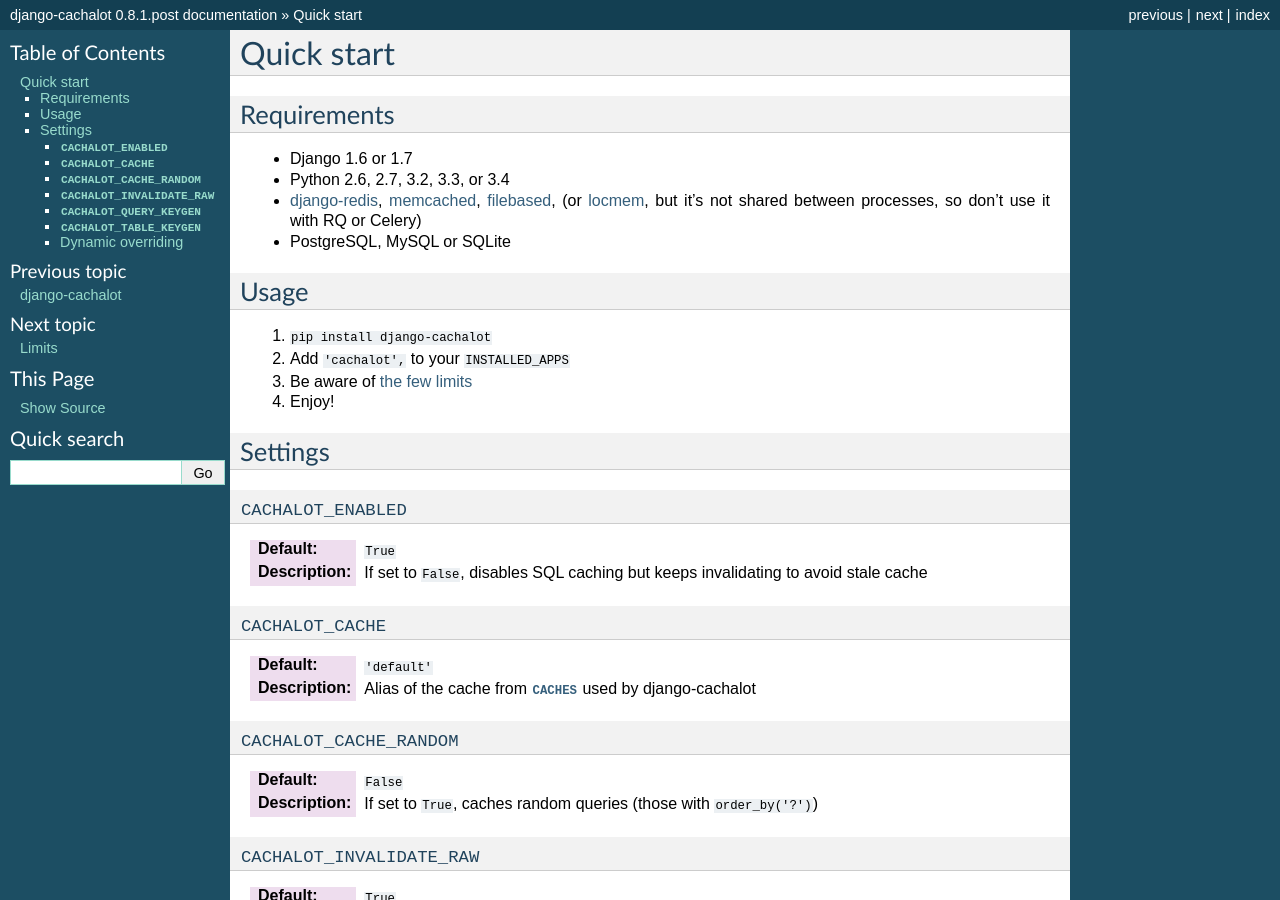
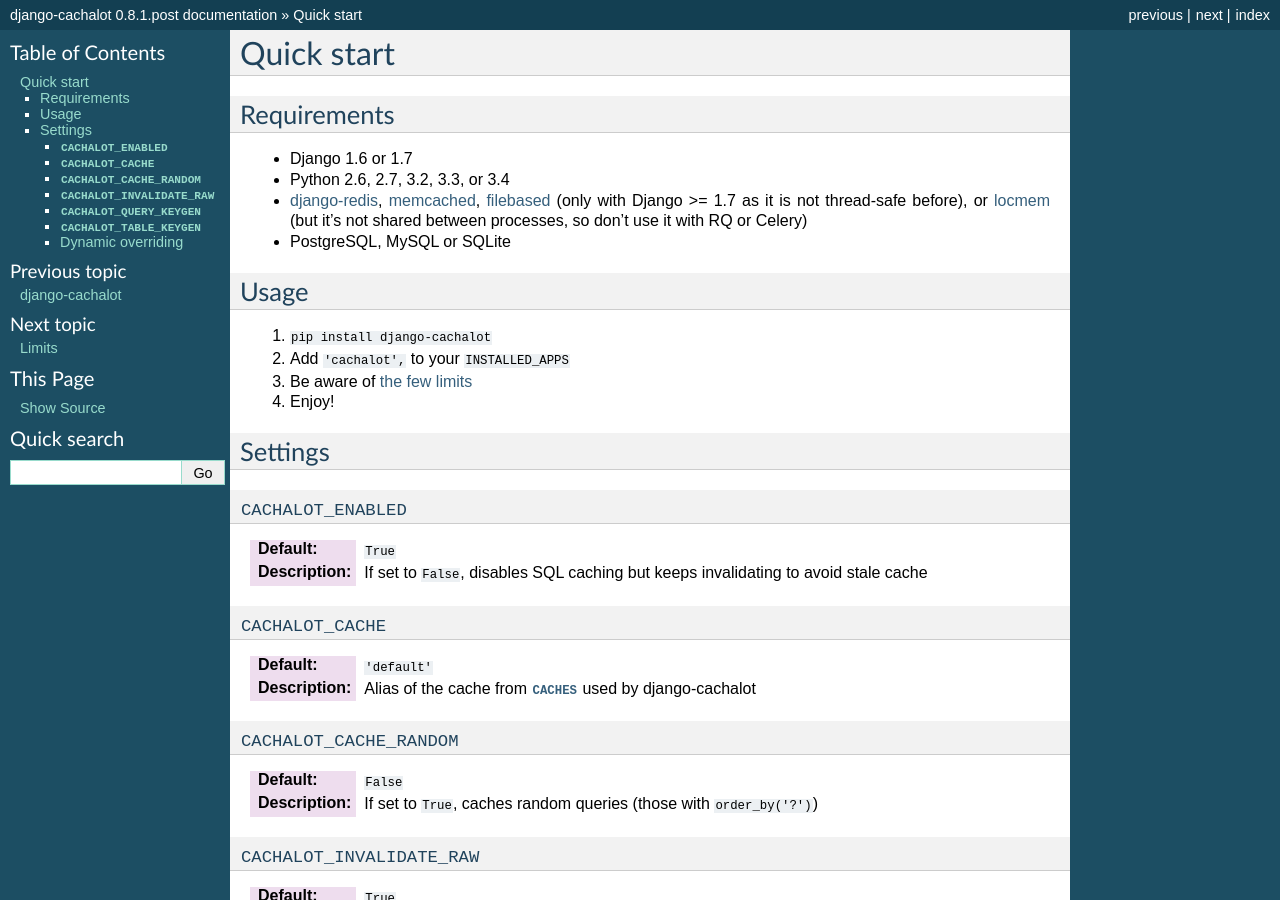
Before and after one commit to noripyt/django-cachalot, a Sphinx documentation site: the page built from docs/quickstart.rst, in a window 1280 px wide and 900 px high. Built offline with Sphinx 7.4.7, drawn with Linux system fonts in a browser that asks for light colours; pages that are not in the unit, such as notebooks, are missing from menus.

Commit message:
Removes file-based cache support for Django 1.6.

```diff
--- a/CHANGELOG.rst
+++ b/CHANGELOG.rst
@@ -16,6 +16,7 @@
 - Fixes a stale cache issue occurring after concurrent transactions
 - Adds 2 settings to customize how cache keys are generated
 - Adds a benchmark
+- Adds file-based cache support for Django 1.7
 
 
 0.8.1
--- a/docs/quickstart.rst
+++ b/docs/quickstart.rst
@@ -8,9 +8,10 @@
 - Python 2.6, 2.7, 3.2, 3.3, or 3.4
 - `django-redis <https://github.com/niwibe/django-redis>`_,
   `memcached <https://docs.djangoproject.com/en/1.7/topics/cache/#memcached>`_,
-  `filebased <https://docs.djangoproject.com/en/1.7/topics/cache/#filesystem-caching>`_,
-  (or `locmem <https://docs.djangoproject.com/en/1.7/topics/cache/#local-memory-caching>`_,
-  but it’s not shared between processes, so don’t use it with RQ or Celery)
+  `filebased <https://docs.djangoproject.com/en/1.7/topics/cache/#filesystem-caching>`_
+  (only with Django >= 1.7 as it is not thread-safe before),
+  or `locmem <https://docs.djangoproject.com/en/1.7/topics/cache/#local-memory-caching>`_
+  (but it’s not shared between processes, so don’t use it with RQ or Celery)
 - PostgreSQL, MySQL or SQLite
 
 Usage
```
Also changed, not shown: .travis.yml, 1 other file.
